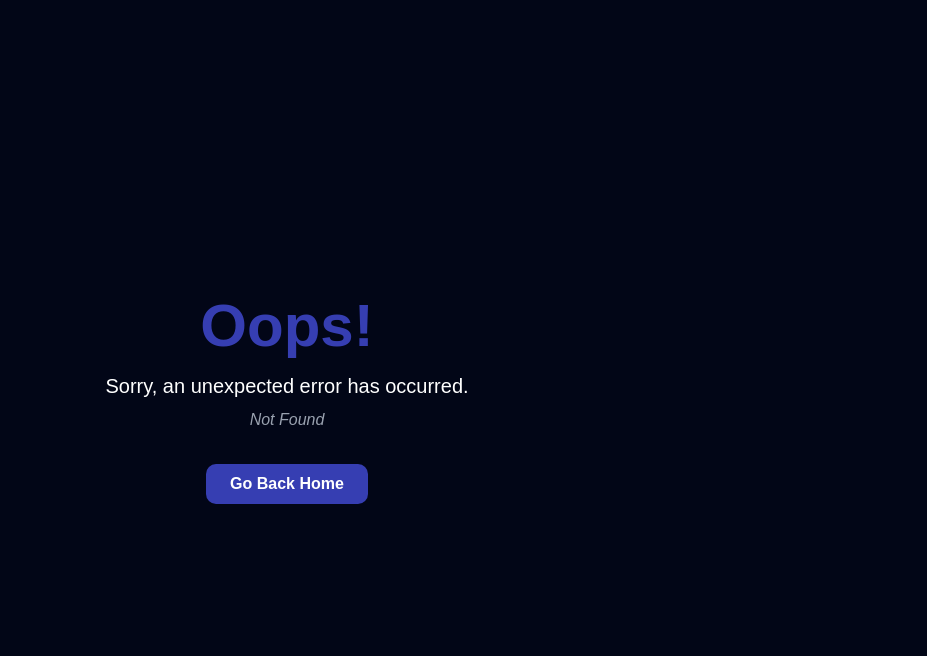
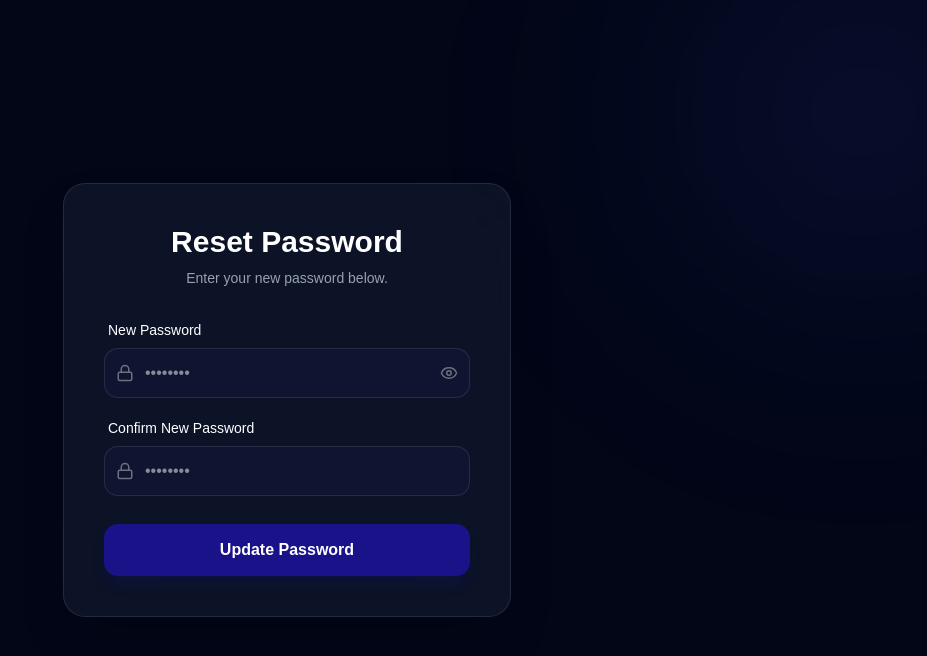
Before and after one commit to boshraemad/Syntrix, a React (Vite) app: page /reset-password in a window 1280 px wide. Before the commit this address had no page. Shown: the top 656 px of the page, without its empty margins (353-1280 px from the left). Built offline with nearby package versions, Linux system fonts and the light colour scheme.

Commit message:
create Forgot-password && Reset-Password page

```diff
--- /dev/null
+++ b/src/pages/ForgotPasswordPage.jsx
@@ -0,0 +1,70 @@
+import React from 'react'
+import { Link } from 'react-router-dom';
+import { Mail, ArrowLeft } from 'lucide-react';
+import { useForm } from 'react-hook-form';
+export default function ForgotPasswordPage() {
+    const {register , handleSubmit} = useForm();
+    const onSubmit=async (data)=>{
+        if(!data){
+            return;
+        }
+        console.log(data);
+    }
+  return (
+    <div className="min-h-screen bg-canvas flex items-center justify-center p-4 relative overflow-hidden">
+
+    {/* تأثير التوهج في الخلفية (Blob) */}
+    <div className="absolute top-[-10%] left-[-10%] w-96 h-96 bg-third/20 rounded-full blur-[120px] pointer-events-none"></div>
+    <div className="absolute bottom-[-10%] right-[-10%] w-96 h-96 bg-button/20 rounded-full blur-[120px] pointer-events-none"></div>
+
+    <div className="w-full max-w-md relative z-10">
+      {/* الكرت الأساسي */}
+      <div className="bg-primary/80 backdrop-blur-xl border border-white/10 p-10 rounded-3xl shadow-2xl">
+
+        {/* الأيقونة العلوية */}
+        <div className="w-16 h-16 bg-second/50 rounded-2xl flex items-center justify-center mb-6 mx-auto border border-white/5">
+          <Mail className="text-third" size={32} />
+        </div>
+
+        <h1 className="text-font text-3xl font-bold text-center mb-3">Forgot Password?</h1>
+        <p className="text-gray-400 text-center mb-8 text-sm leading-relaxed">
+          No worries! Enter your email address and we'll send you a link to reset your password.
+        </p>
+
+        <form className="space-y-6" onSubmit={handleSubmit(onSubmit)}>
+          <div>
+            <label className="block text-font text-sm font-medium mb-2 ml-1">Email Address</label>
+            <div className="relative">
+              <Mail className="absolute left-3 top-1/2 -translate-y-1/2 text-gray-500" size={18} />
+              <input
+                {...register("email", { required: true })}
+                type="email"
+                placeholder="name@company.com"
+                className="w-full bg-second/30 border border-white/10 rounded-xl py-3 pl-10 pr-4 text-font focus:outline-none focus:border-third focus:ring-1 focus:ring-third/50 transition-all"
+              />
+            </div>
+          </div>
+
+          <button
+            type="submit"
+            className="w-full bg-button hover:bg-third text-font font-bold py-3 rounded-xl transition-all shadow-lg shadow-button/20 cursor-pointer active:scale-[0.98]"
+          >
+            Reset Password
+          </button>
+        </form>
+
+        {/* العودة لتسجيل الدخول */}
+        <div className="mt-8 text-center">
+          <Link
+            to="/login"
+            className="inline-flex items-center gap-2 text-gray-400 hover:text-font text-sm transition-colors"
+          >
+            <ArrowLeft size={16} />
+            Back to Login
+          </Link>
+        </div>
+      </div>
+    </div>
+  </div>
+  )
+}
--- /dev/null
+++ b/src/pages/ResetPasswordPage.jsx
@@ -0,0 +1,105 @@
+import React, { useState } from 'react';
+import { useForm } from 'react-hook-form';
+import { Lock, Eye, EyeOff, AlertCircle } from 'lucide-react';
+
+export default function ResetPasswordPage() {
+  const [showPassword, setShowPassword] = useState(false);
+
+  // إعداد React Hook Form
+  const {
+    register,
+    handleSubmit,
+    watch,
+    formState: { errors, isSubmitting },
+  } = useForm({
+    mode: "onChange" // التحقق أثناء الكتابة
+  });
+
+  // مراقبة قيمة كلمة المرور للمقارنة بها
+  const password = watch("password");
+
+  const onSubmit = async (data) => {
+    console.log("Form Data:", data);
+    // هنا يتم استدعاء الـ API الخاص بك
+  };
+
+  return (
+    <div className="min-h-screen bg-canvas flex items-center justify-center p-4 relative overflow-hidden">
+
+      {/* تأثيرات الإضاءة */}
+      <div className="absolute top-[-10%] right-[-10%] w-96 h-96 bg-third/15 rounded-full blur-[120px] pointer-events-none"></div>
+
+      <div className="w-full max-w-md relative z-10">
+        <div className="bg-primary/80 backdrop-blur-2xl border border-white/10 p-10 rounded-3xl shadow-2xl">
+
+          <div className="text-center mb-8">
+            <h1 className="text-font text-3xl font-bold mb-2">Reset Password</h1>
+            <p className="text-gray-400 text-sm">Enter your new password below.</p>
+          </div>
+
+          <form onSubmit={handleSubmit(onSubmit)} className="space-y-5">
+
+            {/* حقل كلمة المرور الجديدة */}
+            <div>
+              <label className="block text-font text-sm font-medium mb-2 ml-1">New Password</label>
+              <div className="relative">
+                <Lock className="absolute left-3 top-1/2 -translate-y-1/2 text-gray-500" size={18} />
+                <input
+                  type={showPassword ? "text" : "password"}
+                  placeholder="••••••••"
+                  {...register("password", {
+                    required: "Password is required",
+                    minLength: { value: 8, message: "Must be at least 8 characters" }
+                  })}
+                  className={`w-full bg-second/30 border ${errors.password ? 'border-red-500' : 'border-white/10'} rounded-xl py-3 pl-10 pr-12 text-font focus:outline-none focus:border-third transition-all`}
+                />
+                <button
+                  type="button"
+                  onClick={() => setShowPassword(!showPassword)}
+                  className="absolute right-3 top-1/2 -translate-y-1/2 text-gray-500 hover:text-font"
+                >
+                  {showPassword ? <EyeOff size={18} /> : <Eye size={18} />}
+                </button>
+              </div>
+              {errors.password && (
+                <p className="text-red-400 text-xs mt-1 ml-1 flex items-center gap-1">
+                  <AlertCircle size={12} /> {errors.password.message}
+                </p>
+              )}
+            </div>
+
+            {/* حقل تأكيد كلمة المرور */}
+            <div>
+              <label className="block text-font text-sm font-medium mb-2 ml-1">Confirm New Password</label>
+              <div className="relative">
+                <Lock className="absolute left-3 top-1/2 -translate-y-1/2 text-gray-500" size={18} />
+                <input
+                  type="password"
+                  placeholder="••••••••"
+                  {...register("confirmPassword", {
+                    required: "Please confirm your password",
+                    validate: (value) => value === password || "Passwords do not match"
+                  })}
+                  className={`w-full bg-second/30 border ${errors.confirmPassword ? 'border-red-500' : 'border-white/10'} rounded-xl py-3 pl-10 pr-4 text-font focus:outline-none focus:border-third transition-all`}
+                />
+              </div>
+              {errors.confirmPassword && (
+                <p className="text-red-400 text-xs mt-1 ml-1 flex items-center gap-1">
+                  <AlertCircle size={12} /> {errors.confirmPassword.message}
+                </p>
+              )}
+            </div>
+
+            <button
+              type="submit"
+              disabled={isSubmitting}
+              className="w-full bg-button hover:bg-third text-font font-bold py-3.5 rounded-xl transition-all shadow-lg shadow-button/20 cursor-pointer disabled:opacity-50 disabled:cursor-not-allowed mt-2"
+            >
+              {isSubmitting ? "Updating..." : "Update Password"}
+            </button>
+          </form>
+        </div>
+      </div>
+    </div>
+  );
+}
```
Also changed, not shown: src/routes/AppRouter.jsx (+11 -0 lines).
